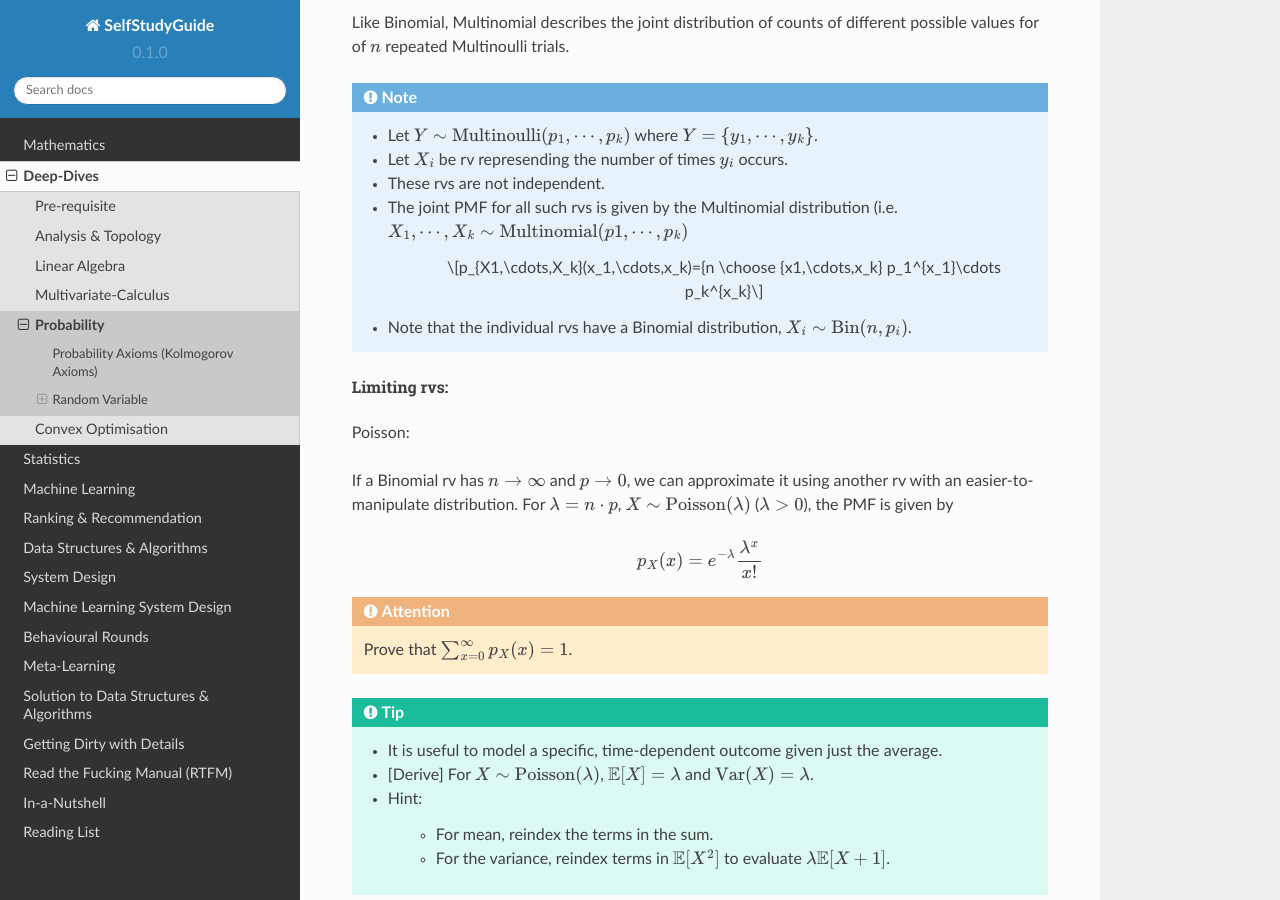
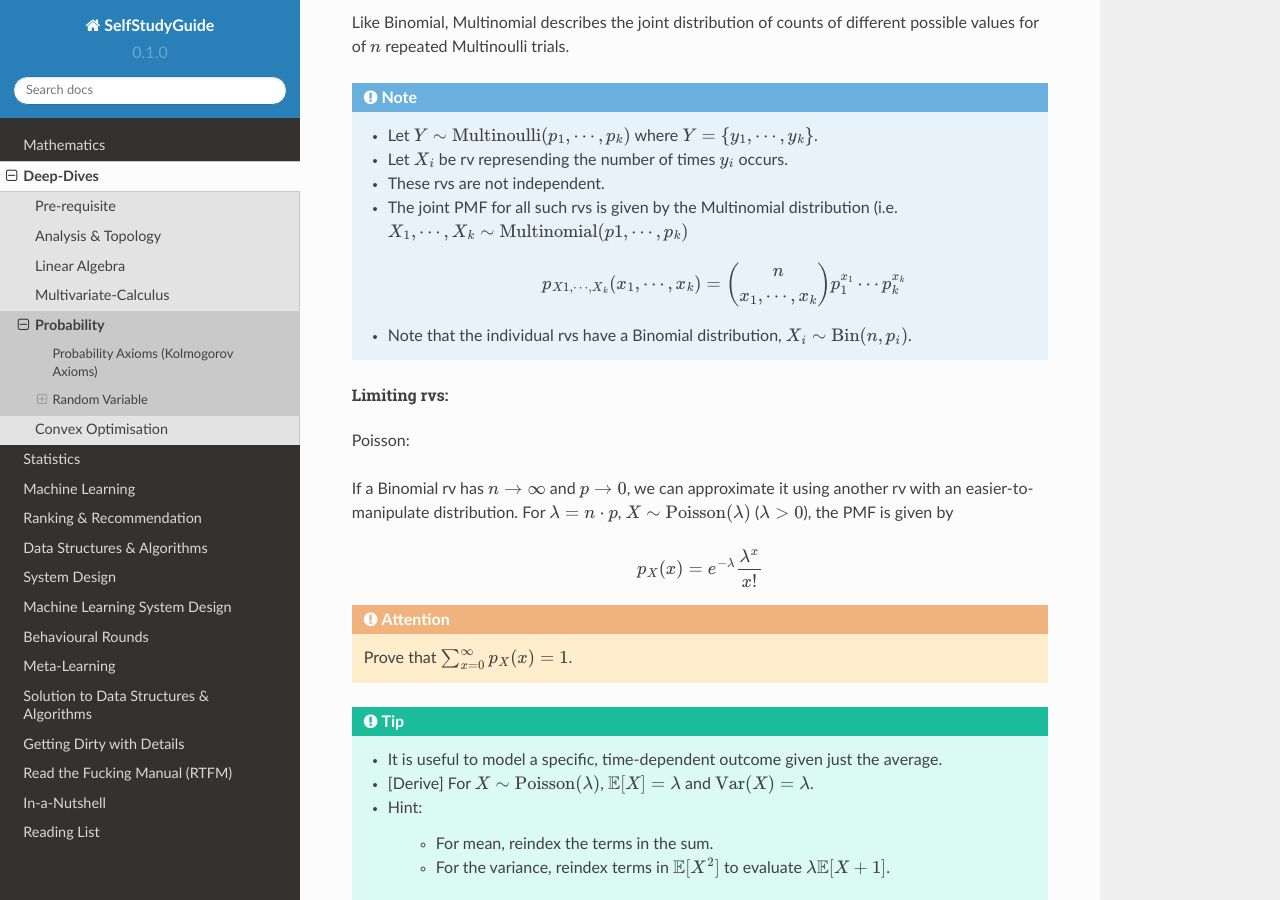
Before and after one commit to uselesstechjunks/leetcode, a Sphinx documentation site: the page built from docs/source/math/prob.rst, in a window 1280 px wide and 900 px high, scrolled down 9107 px. Built offline with Sphinx 7.4.7 and the Read the Docs theme 2.0.0, drawn with Linux system fonts in a browser that asks for light colours.

Commit message:
Update prob.rst

```diff
--- a/docs/source/math/prob.rst
+++ b/docs/source/math/prob.rst
@@ -313,7 +313,7 @@ Like Binomial, Multinomial describes the joint distribution of counts of differe
 	* These rvs are not independent.
 	* The joint PMF for all such rvs is given by the Multinomial distribution (i.e. :math:`X_1,\cdots,X_k\sim\mathrm{Multinomial}(p1,\cdots,p_k)`
 
-		.. math:: p_{X1,\cdots,X_k}(x_1,\cdots,x_k)={n \choose {x1,\cdots,x_k} p_1^{x_1}\cdots p_k^{x_k}
+		.. math:: p_{X1,\cdots,X_k}(x_1,\cdots,x_k)={n \choose {x_1,\cdots,x_k}} p_1^{x_1}\cdots p_k^{x_k}
 	* Note that the individual rvs have a Binomial distribution, :math:`X_i\sim\mathrm{Bin}(n, p_i)`.
 
 Limiting rvs:
```
